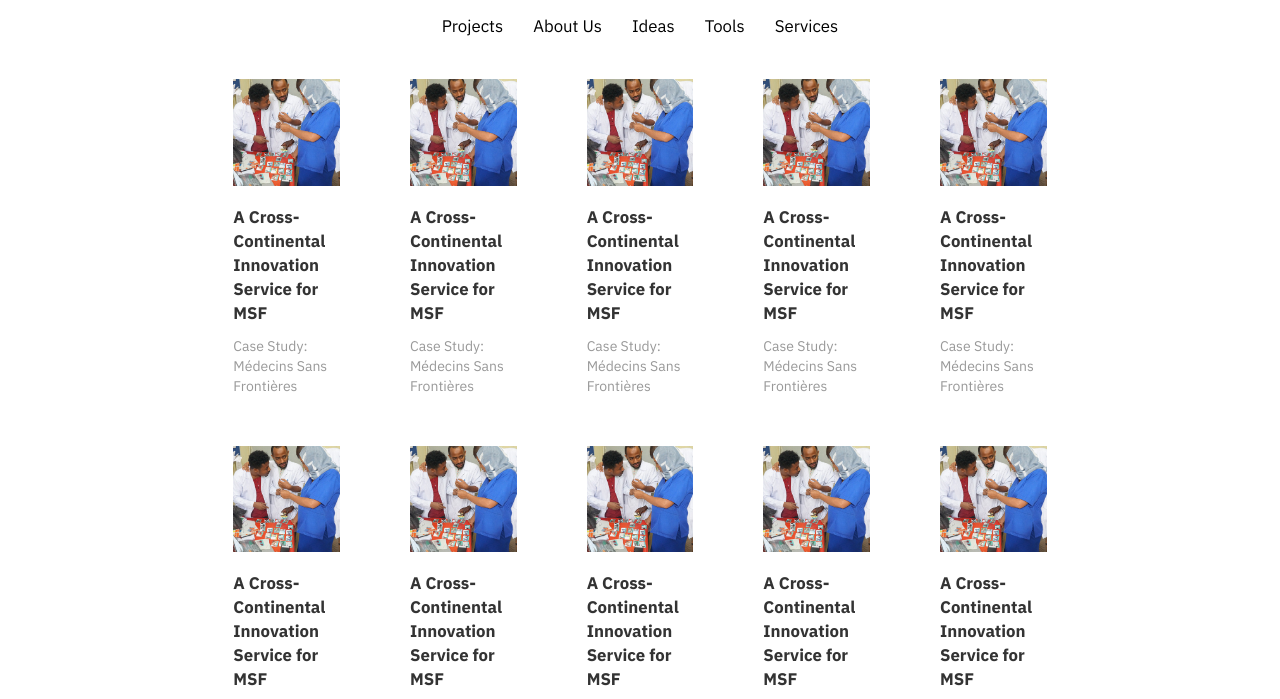
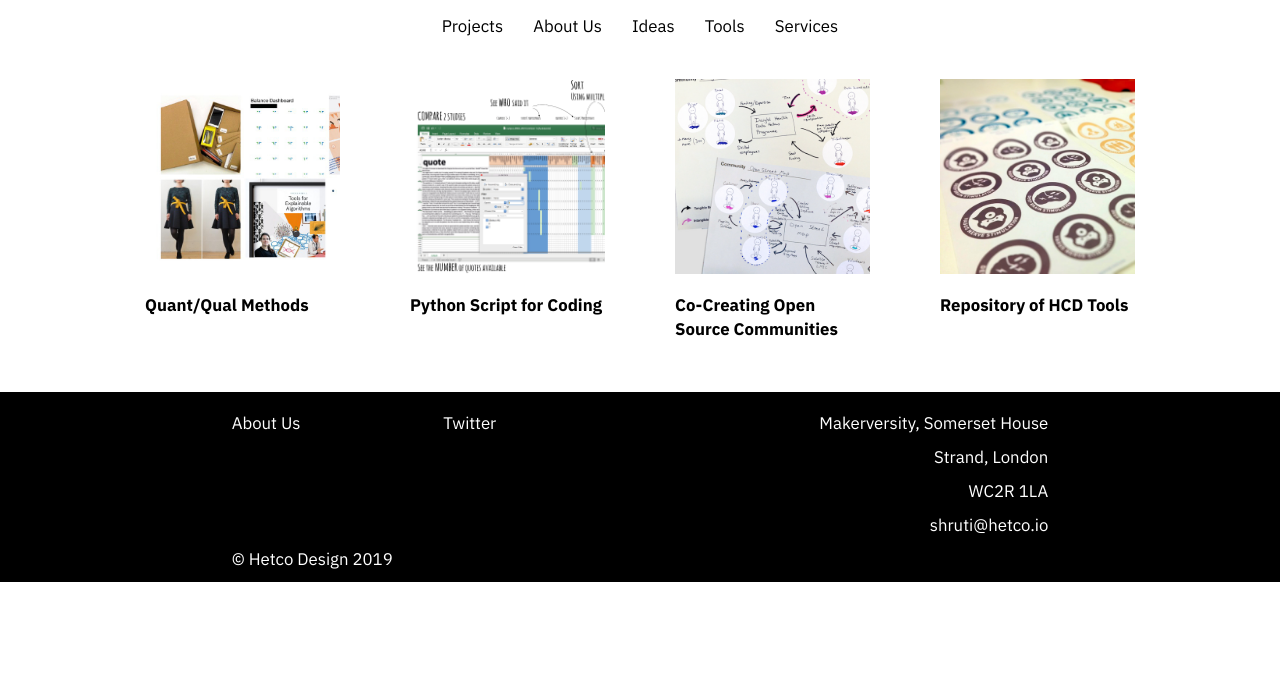
Before and after one commit to hetco/hetco.github.io, a plain HTML site: page tools/index.html in a window 1280 px wide. Shown: the part 46-745 px from the top of the page. Drawn offline with nearby package versions, Linux system fonts and the light colour scheme.

Commit message:
adding tools page

```diff
--- a/tools/index.html
+++ b/tools/index.html
@@ -41,76 +41,28 @@
             <div class="content">
                 <div id="project-list">
                     <div class="row">
-                        <div class="col-md-2 col-md-offset-1">
+                        <div class="col-md-3">
                             <div class="project-card">
-                                <img class="project-thumbnail" src="../images/projects/thumbnails/msf.jpg" />
-                                <p class="project-card-title">A Cross-Continental Innovation Service for MSF</p>
-                                <p class="project-card-subtitle">Case Study: Médecins Sans Frontières</p>
+                                <img class="project-thumbnail" src="../images/projects/thumbnails/tool_Quant_Qual.jpeg" />
+                                <p class="project-card-title"><a href="https://medium.com/@shrutigr/hybrid-insights-7-examples-of-bridging-design-research-and-data-science-4bc664d7dbf1" target="_blank">Quant/Qual Methods</a></p>
                             </div>
                         </div>
-                        <div class="col-md-2">
+                        <div class="col-md-3">
                             <div class="project-card">
-                                <img class="project-thumbnail" src="../images/projects/thumbnails/msf.jpg" />
-                                <p class="project-card-title">A Cross-Continental Innovation Service for MSF</p>
-                                <p class="project-card-subtitle">Case Study: Médecins Sans Frontières</p>
+                                <img class="project-thumbnail" src="../images/projects/thumbnails/tool_open.png" />
+                                <p class="project-card-title"><a href="https://medium.com/@shrutigr/tool-python-script-for-1st-level-coding-of-semi-structured-interviews-e2e3be09a118" target="_blank">Python Script for Coding</a></p>
                             </div>
                         </div>
-                        <div class="col-md-2">
+                        <div class="col-md-3">
                             <div class="project-card">
-                                <img class="project-thumbnail" src="../images/projects/thumbnails/msf.jpg" />
-                                <p class="project-card-title">A Cross-Continental Innovation Service for MSF</p>
-                                <p class="project-card-subtitle">Case Study: Médecins Sans Frontières</p>
+                                <img class="project-thumbnail" src="../images/projects/thumbnails/tool_community.jpg" />
+                                <p class="project-card-title"><a href="https://medium.com/@shrutigr/co-creating-open-source-communities-ffd3990369c7" target="_blank">Co-Creating Open Source Communities</a></p>
                             </div>
                         </div>
-                        <div class="col-md-2">
+                        <div class="col-md-3">
                             <div class="project-card">
-                                <img class="project-thumbnail" src="../images/projects/thumbnails/msf.jpg" />
-                                <p class="project-card-title">A Cross-Continental Innovation Service for MSF</p>
-                                <p class="project-card-subtitle">Case Study: Médecins Sans Frontières</p>
-                            </div>
-                        </div>
-                        <div class="col-md-2">
-                            <div class="project-card">
-                                <img class="project-thumbnail" src="../images/projects/thumbnails/msf.jpg" />
-                                <p class="project-card-title">A Cross-Continental Innovation Service for MSF</p>
-                                <p class="project-card-subtitle">Case Study: Médecins Sans Frontières</p>
-                            </div>
-                        </div>
-                    </div>
-                    <div class="row">
-                        <div class="col-md-2 col-md-offset-1">
-                            <div class="project-card">
-                                <img class="project-thumbnail" src="../images/projects/thumbnails/msf.jpg" />
-                                <p class="project-card-title">A Cross-Continental Innovation Service for MSF</p>
-                                <p class="project-card-subtitle">Case Study: Médecins Sans Frontières</p>
-                            </div>
-                        </div>
-                        <div class="col-md-2">
-                            <div class="project-card">
-                                <img class="project-thumbnail" src="../images/projects/thumbnails/msf.jpg" />
-                                <p class="project-card-title">A Cross-Continental Innovation Service for MSF</p>
-                                <p class="project-card-subtitle">Case Study: Médecins Sans Frontières</p>
-                            </div>
-                        </div>
-                        <div class="col-md-2">
-                            <div class="project-card">
-                                <img class="project-thumbnail" src="../images/projects/thumbnails/msf.jpg" />
-                                <p class="project-card-title">A Cross-Continental Innovation Service for MSF</p>
-                                <p class="project-card-subtitle">Case Study: Médecins Sans Frontières</p>
-                            </div>
-                        </div>
-                        <div class="col-md-2">
-                            <div class="project-card">
-                                <img class="project-thumbnail" src="../images/projects/thumbnails/msf.jpg" />
-                                <p class="project-card-title">A Cross-Continental Innovation Service for MSF</p>
-                                <p class="project-card-subtitle">Case Study: Médecins Sans Frontières</p>
-                            </div>
-                        </div>
-                        <div class="col-md-2">
-                            <div class="project-card">
-                                <img class="project-thumbnail" src="../images/projects/thumbnails/msf.jpg" />
-                                <p class="project-card-title">A Cross-Continental Innovation Service for MSF</p>
-                                <p class="project-card-subtitle">Case Study: Médecins Sans Frontières</p>
+                                <img class="project-thumbnail" src="../images/projects/thumbnails/tool_hcd.jpg" />
+                                <p class="project-card-title"><a href="https://cargocollective.com/hcdtools" target="_blank">Repository of HCD Tools</a></p>
                             </div>
                         </div>
                     </div>
```
Also changed, not shown: images/projects/thumbnails/tool_Quant_Qual.jpeg (added), images/projects/thumbnails/tool_community.jpg (added), images/projects/thumbnails/tool_hcd.jpg (added), images/projects/thumbnails/tool_open.png (added).
